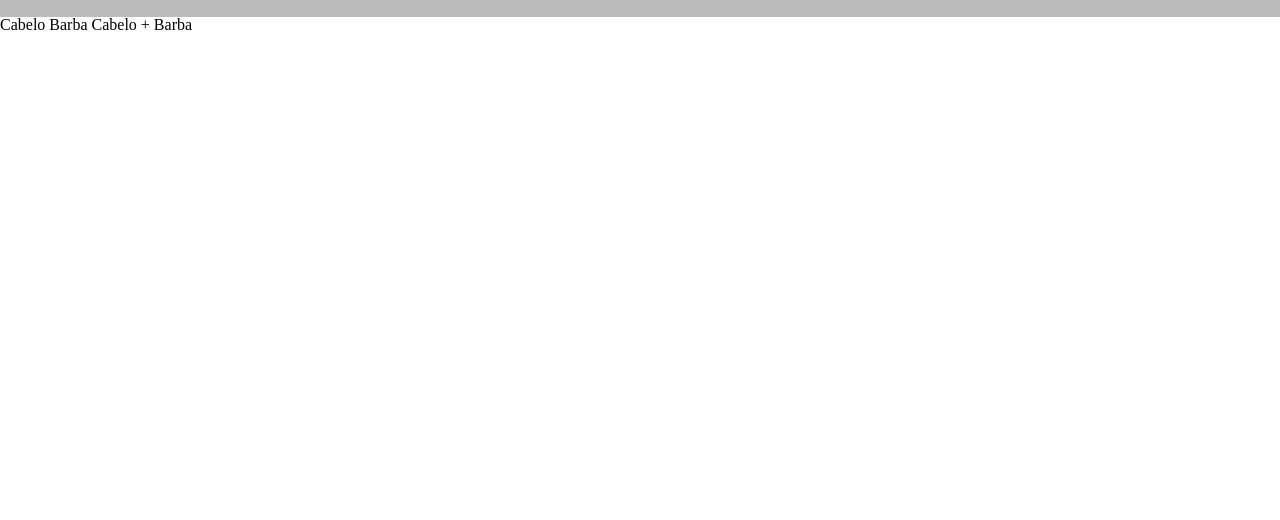
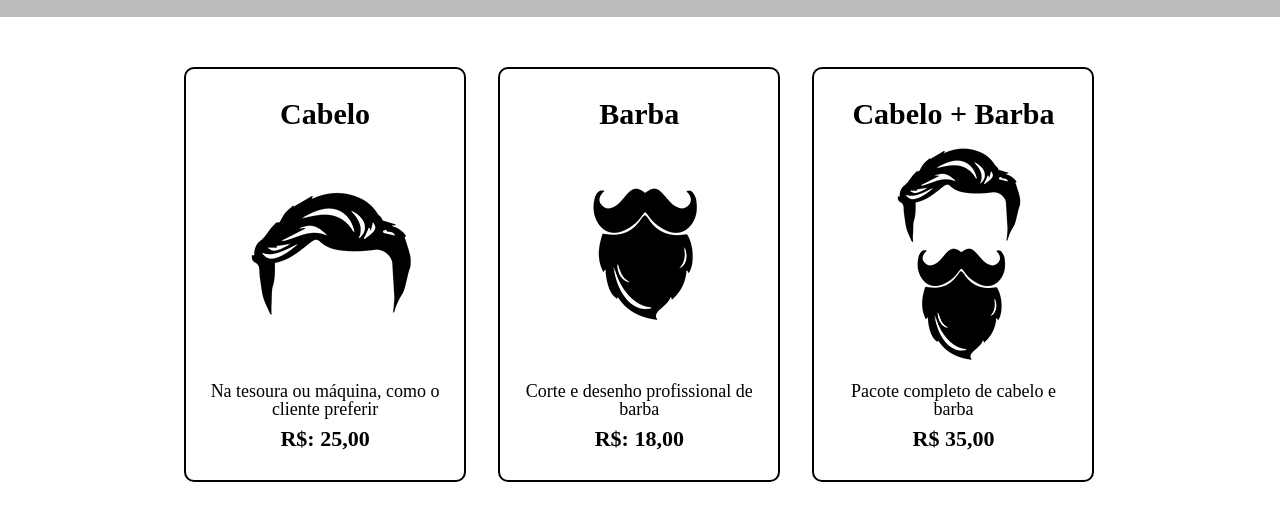
Before and after one commit to ludani/BarbeariaAlura-ludani, a plain HTML site: page produtos.html in a window 1280 px wide. Shown: the part 276-796 px from the top of the page. Drawn offline with Linux system fonts and the light colour scheme.

Commit message:
lidando com bordas

```diff
--- a/produtos.css
+++ b/produtos.css
@@ -23,3 +23,34 @@ nav a {
   font-size: 22px;
   text-decoration: none;
 }
+.produtos {
+  width: 940px;
+  margin: 0 auto;
+  padding: 50px 0px;
+}
+.produtos li {
+  display: inline-block;
+  text-align: center;
+  width: 30%;
+  vertical-align: top;
+  margin: 0 1.5%;
+  padding: 30px 20px;
+  box-sizing: border-box;
+  /* BORDER = TAMANHO CONFIGURAÇÃO E COR */
+  border: 2px solid #000000;
+  /* BORDER = ARREDONDANDO */
+  border-radius: 10px;
+}
+.produtos h2 {
+  font-size: 30px;
+  font-weight: bold;
+}
+.produto-descricao {
+  font-size: 18px;
+}
+
+.produto-preco {
+  font-size: 22px;
+  font-weight: bold;
+  margin: 10px 0 0;
+}
--- a/produtos.html
+++ b/produtos.html
@@ -20,6 +20,29 @@
         </nav>
       </div>
     </header>
-    <main>Cabelo Barba Cabelo + Barba</main>
+    <main>
+      <ul class="produtos">
+        <li>
+          <h2>Cabelo</h2>
+          <img src="cabelo.jpg" />
+          <p class="produto-descricao">
+            Na tesoura ou máquina, como o cliente preferir
+          </p>
+          <p class="produto-preco">R$: 25,00</p>
+        </li>
+        <li>
+          <h2>Barba</h2>
+          <img src="barba.jpg" />
+          <p class="produto-descricao">Corte e desenho profissional de barba</p>
+          <p class="produto-preco">R$: 18,00</p>
+        </li>
+        <li>
+          <h2>Cabelo + Barba</h2>
+          <img src="cabelo+barba.jpg" />
+          <p class="produto-descricao">Pacote completo de cabelo e barba</p>
+          <p class="produto-preco">R$ 35,00</p>
+        </li>
+      </ul>
+    </main>
   </body>
 </html>
```
Also changed, not shown: 1 other file.
